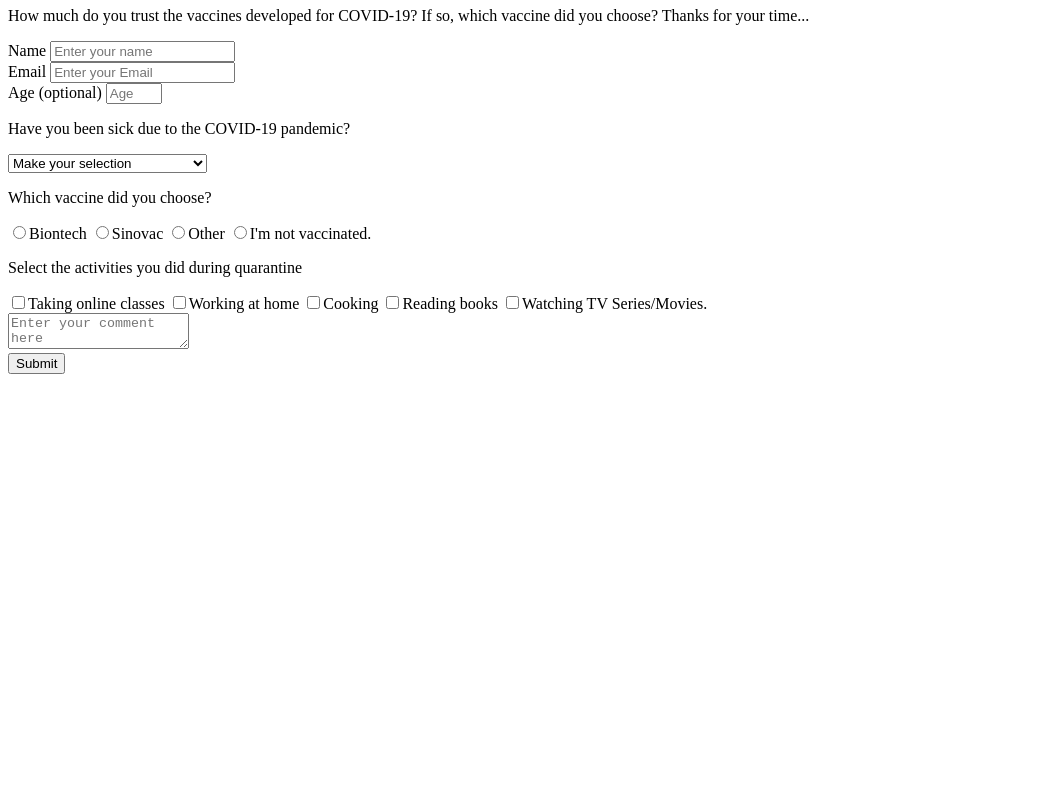
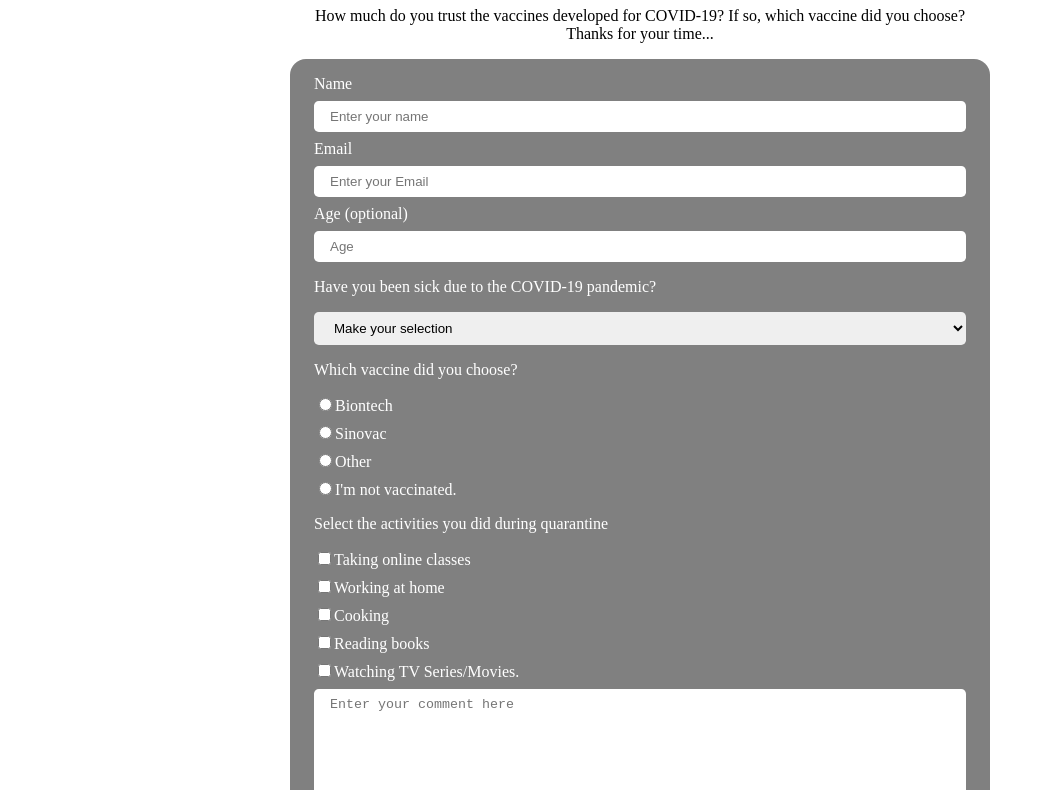
Before and after one commit to kadirboylu/kadirboylu.github.io, a plain HTML site: page survey-form/index.html in a window 1280 px wide. Shown: the part 73-863 px from the top of the page, without its empty margins (0-1045 px from the left). Before the commit the page ends 800 px from the top, so only its background shows below. Drawn offline with Linux system fonts and the light colour scheme.

Commit message:
style.css changed

```diff
--- a/survey-form/index.html
+++ b/survey-form/index.html
@@ -8,9 +8,11 @@
     src="https://cdn.freecodecamp.org/testable-projects-fcc/v1/bundle.js"
     async
     ></script>
+    <link rel="stylesheet" href="style.css">
     <title>COVID-19 Survey</title>
 </head>
 <body>
+  <main>
   <div class="container">
     <!-- HEADER -->
     <header class="header">
@@ -105,5 +107,6 @@
       </div>
     </form>
   </div>
+  </main>
 </body>
 </html>
--- a/survey-form/style.css
+++ b/survey-form/style.css
@@ -0,0 +1,47 @@
+*,
+*::before,
+*::after {
+  box-sizing: border-box;
+}
+.container {
+    max-width: 700px;
+    margin: auto;
+}
+header {
+    text-align: center;
+}
+#survey-form {
+    background-color: gray;
+    color: white;
+    border-radius: 1rem;
+    margin: auto;
+    padding: 0.5rem;
+}
+.group {
+    margin: 0.5rem 1rem;
+}
+input,
+textarea,
+select{
+    display: block;
+    width: 100%;
+    padding: 0.5rem 1rem;
+    border-radius: 0.3rem;
+    border: none;
+}
+.group input[type = "radio"],
+.group input[type = "checkbox"] {
+    display: inline-block;
+    width: auto;
+}
+label {
+    display: block;
+    margin: 0.5rem 0;
+}
+textarea {
+    resize: vertical;
+    min-height: 150px;
+}
+#submit {
+    width: 100%;
+}
```
